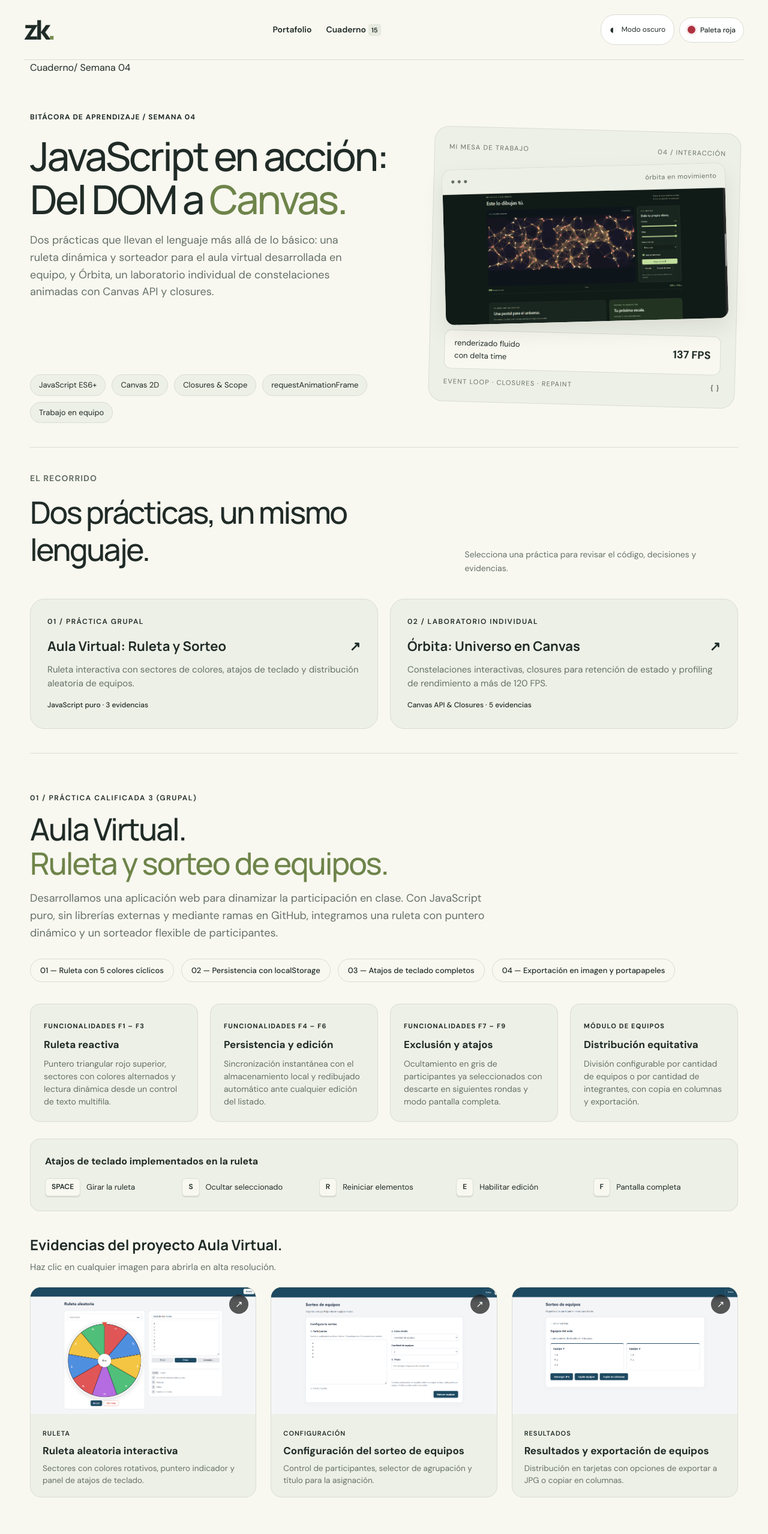
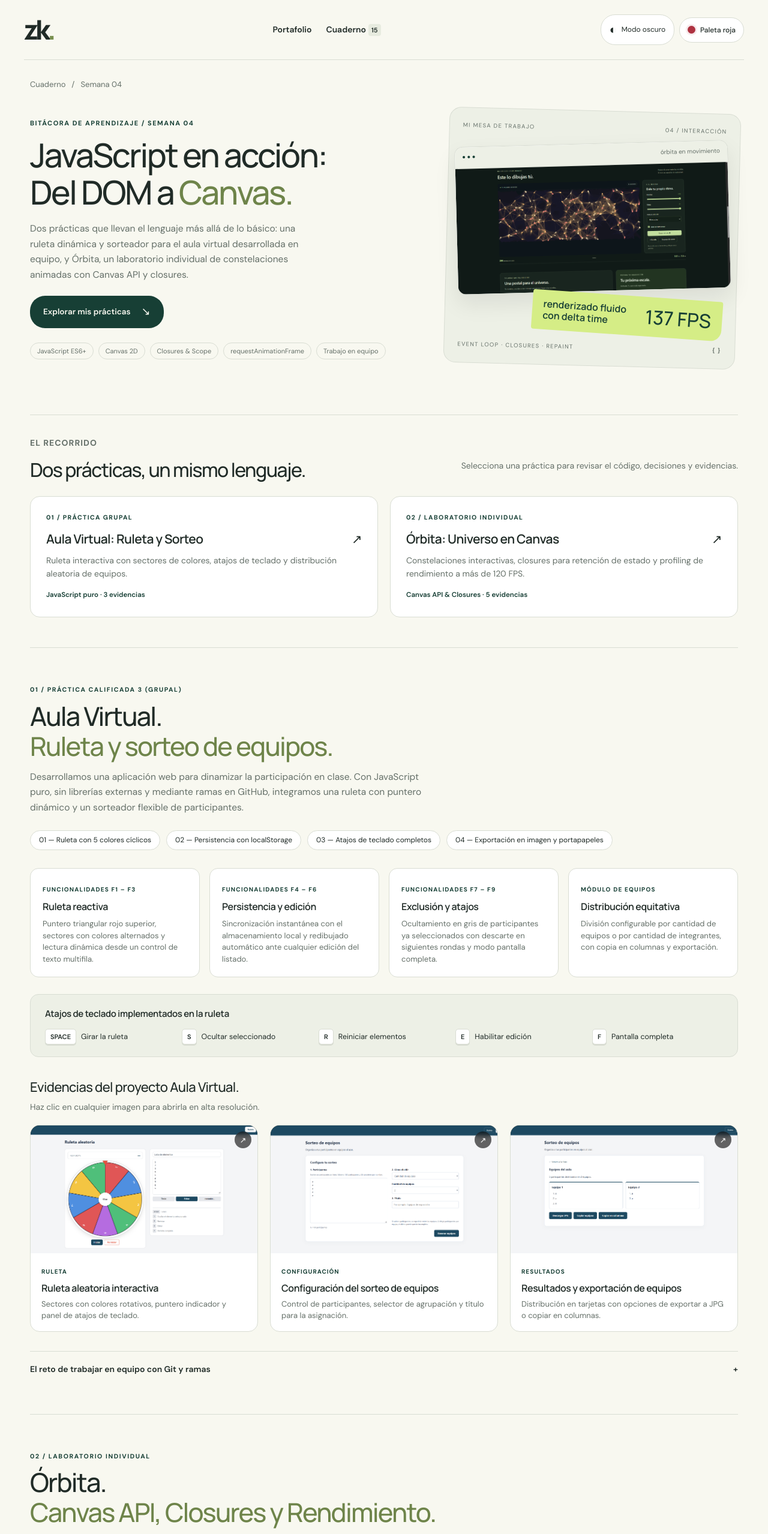
Before and after one commit to ZairRaaa/ZairPortafolio, a plain HTML site: page pages/cuaderno/semana-04/index.html in a window 1280 px wide. Shown: the top 2557 px of the page at 60% size. Drawn offline with Linux system fonts and the light colour scheme.

Commit message:
Afino la tipografía y ordeno las secciones de la semana cuatro

```diff
--- a/pages/cuaderno/semana-04/css/semana-04.css
+++ b/pages/cuaderno/semana-04/css/semana-04.css
@@ -1,6 +1,6 @@
-/* Semana 04: JavaScript, DOM, Closures, Canvas y evidencias */
+/* Semana 04: Tipografía editorial, armonía con el cuaderno y variables globales */
 .week-four {
-  --week-radius: 24px;
+  --week-radius: 20px;
 }
 .week-four main {
   overflow: clip;
@@ -9,67 +9,87 @@
   scroll-margin-top: 32px;
 }
 
-/* Hero de la semana 4 */
+/* Hero elegante y proporcionado */
+.lab-intro {
+  padding: 30px 0 40px;
+}
+.breadcrumbs {
+  display: flex;
+  gap: 10px;
+  font-size: 13px;
+  color: var(--muted);
+  margin-bottom: 8px;
+}
 .week-hero {
   display: grid;
-  grid-template-columns: 1.15fr 0.95fr;
+  grid-template-columns: 1.25fr 0.95fr;
   align-items: center;
-  gap: 50px;
-  padding: 60px 0 40px;
+  gap: 55px;
+  padding: 25px 0 40px;
+}
+.week-hero-copy .eyebrow {
+  color: var(--green);
+  font-size: 11px;
+  letter-spacing: 1.5px;
+  font-weight: 650;
+  margin-bottom: 12px;
 }
 .week-hero h1 {
-  font-size: clamp(40px, 5.2vw, 72px);
-  letter-spacing: -3px;
-  line-height: 1.08;
-  margin: 18px 0;
+  font-family: var(--display);
+  font-size: clamp(36px, 4.3vw, 58px);
+  letter-spacing: -2.4px;
+  line-height: 1.12;
+  font-weight: 500;
+  margin: 14px 0 18px;
 }
 .hero-summary {
-  max-width: 520px;
+  max-width: 460px;
   color: var(--muted);
-  font-size: 18px;
-  line-height: 1.6;
+  font-size: 15.5px;
+  line-height: 1.65;
+  margin-bottom: 22px;
 }
 .week-cta {
   display: inline-flex;
   align-items: center;
-  gap: 20px;
-  background: var(--brand);
+  gap: 18px;
+  background: var(--green);
   color: var(--paper);
-  padding: 14px 26px;
-  border-radius: 30px;
-  margin: 20px 0 24px;
+  padding: 12px 22px;
+  border-radius: 25px;
+  font-size: 13.5px;
+  font-weight: 550;
   text-decoration: none;
-  font-weight: 500;
+  margin-bottom: 24px;
   transition: transform 0.2s ease, opacity 0.2s ease;
 }
 .week-cta:hover {
   transform: translateY(-2px);
-  opacity: 0.95;
+  opacity: 0.94;
 }
 .week-cta span {
-  font-size: 20px;
+  font-size: 18px;
 }
 .intro-tags {
   display: flex;
   flex-wrap: wrap;
-  gap: 10px;
+  gap: 8px;
 }
 .intro-tags span {
-  background: var(--soft);
+  font-size: 11px;
   border: 1px solid var(--line);
-  padding: 6px 14px;
+  padding: 4px 11px;
   border-radius: 20px;
-  font-size: 13px;
-  color: var(--ink);
+  color: var(--muted);
 }
 
-/* Tarjeta visual derecha del Hero */
+/* Tarjeta visual derecha del Hero (idéntica en estilo a semana 3) */
 .hero-composition {
   position: relative;
   background: var(--soft);
   border: 1px solid var(--line);
   border-radius: var(--week-radius);
-  padding: 24px;
+  padding: 22px;
   transform: rotate(1.5deg);
   transition: transform 0.3s ease;
 }
@@ -80,33 +100,33 @@
   display: flex;
   justify-content: space-between;
   align-items: center;
-  font-size: 11px;
-  letter-spacing: 1.2px;
+  font-size: 9.5px;
+  letter-spacing: 1.3px;
   color: var(--muted);
 }
 .composition-window {
-  margin: 18px -6px 18px;
+  margin: 16px -8px 16px;
   transform: rotate(-3deg);
   border: 1px solid var(--line);
-  border-radius: 16px;
-  background: var(--paper);
+  border-radius: 14px;
   overflow: hidden;
+  background: var(--card);
   box-shadow: 0 16px 36px rgba(0, 0, 0, 0.08);
 }
 .window-dots {
   display: flex;
   align-items: center;
   gap: 8px;
-  padding: 10px 14px;
+  padding: 9px 12px;
+  font-size: 9.5px;
+  color: var(--green);
+  border-bottom: 1px solid var(--line);
   background: var(--soft);
-  border-bottom: 1px solid var(--line);
-  font-size: 12px;
-  color: var(--muted);
 }
 .window-dots span {
   margin-left: auto;
-  font-size: 11px;
-  letter-spacing: 0.5px;
+  color: var(--muted);
+  font-size: 10px;
 }
 .composition-window img {
   width: 100%;
@@ -114,146 +134,164 @@
   display: block;
 }
 .composition-note {
+  position: relative;
   display: flex;
   justify-content: space-between;
   align-items: center;
-  background: var(--paper);
-  border: 1px solid var(--line);
-  border-radius: 12px;
-  padding: 10px 16px;
-  margin-bottom: 12px;
-  font-size: 13px;
-  color: var(--ink);
+  width: 72%;
+  padding: 14px 18px;
+  margin: -10px 0 14px auto;
+  background: var(--accent);
+  color: var(--tone-6);
+  border-radius: 4px 4px 18px 4px;
+  transform: rotate(2.5deg);
+  font: 600 16px/1.2 var(--display);
+}
+[data-theme="dark"] .composition-note {
+  color: #101c18;
 }
 .composition-note strong {
-  font-size: 18px;
-  color: var(--brand);
+  font-size: 32px;
+  font-weight: 500;
+  line-height: 1;
 }
 
 /* Directorio de prácticas */
 .practice-directory {
-  padding: 40px 0;
+  padding: 35px 0 50px;
   border-top: 1px solid var(--line);
+}
+.practice-directory h2 {
+  font-size: 32px;
+  letter-spacing: -1.5px;
+  margin: 0;
+  font-weight: 500;
 }
 .directory-grid {
   display: grid;
-  grid-template-columns: repeat(auto-fit, minmax(280px, 1fr));
+  grid-template-columns: repeat(2, minmax(0, 1fr));
   gap: 20px;
   margin-top: 24px;
 }
 .directory-card {
   display: flex;
   flex-direction: column;
-  background: var(--soft);
+  background: var(--card);
   border: 1px solid var(--line);
-  border-radius: var(--week-radius);
-  padding: 28px;
+  border-radius: 16px;
+  padding: 26px;
   text-decoration: none;
   color: var(--ink);
-  transition: transform 0.25s ease, border-color 0.25s ease, box-shadow 0.25s ease;
+  transition: transform 0.2s ease, border-color 0.2s ease;
 }
 .directory-card:hover {
-  transform: translateY(-4px);
-  border-color: var(--brand);
-  box-shadow: 0 12px 28px rgba(0, 0, 0, 0.06);
+  transform: translateY(-3px);
+  border-color: var(--green);
 }
 .directory-number {
-  font-size: 12px;
-  letter-spacing: 1.5px;
-  color: var(--brand);
-  font-weight: 600;
-  margin-bottom: 12px;
+  font-size: 10.5px;
+  letter-spacing: 1.4px;
+  color: var(--green);
+  font-weight: 650;
+  margin-bottom: 10px;
 }
 .directory-card h3 {
-  font-size: 22px;
-  margin: 0 0 10px;
+  font-family: var(--display);
+  font-size: 21px;
+  letter-spacing: -0.6px;
+  font-weight: 550;
+  margin: 0 0 8px;
   display: flex;
   align-items: center;
   justify-content: space-between;
 }
 .directory-card p {
   color: var(--muted);
-  font-size: 15px;
-  line-height: 1.5;
+  font-size: 14px;
+  line-height: 1.55;
   margin: 0 0 16px;
   flex-grow: 1;
 }
 .directory-meta {
-  font-size: 12px;
-  color: var(--brand);
-  font-weight: 500;
+  font-size: 11.5px;
+  color: var(--green);
+  font-weight: 550;
 }
 
 /* Secciones de Práctica */
 .practice-section {
-  padding: 60px 0;
+  padding: 55px 0 45px;
   border-top: 1px solid var(--line);
 }
 .practice-label {
   display: inline-block;
-  font-size: 12px;
-  font-weight: 600;
+  font-size: 10.5px;
+  font-weight: 650;
   letter-spacing: 1.6px;
-  color: var(--brand);
-  margin-bottom: 12px;
+  color: var(--green);
+  margin-bottom: 10px;
   text-transform: uppercase;
 }
 .practice-section h2 {
-  font-size: clamp(32px, 4vw, 52px);
-  letter-spacing: -2px;
-  line-height: 1.12;
-  margin: 0 0 16px;
+  font-family: var(--display);
+  font-size: clamp(28px, 3.4vw, 44px);
+  letter-spacing: -1.8px;
+  line-height: 1.15;
+  font-weight: 500;
+  margin: 0 0 14px;
 }
 .section-lead {
-  font-size: 18px;
+  font-size: 15.5px;
   color: var(--muted);
-  max-width: 760px;
-  line-height: 1.6;
-  margin-bottom: 28px;
+  max-width: 680px;
+  line-height: 1.65;
+  margin-bottom: 24px;
 }
 .practice-facts {
   display: flex;
   flex-wrap: wrap;
-  gap: 12px;
-  margin-bottom: 36px;
+  gap: 10px;
+  margin-bottom: 30px;
 }
 .practice-facts span {
-  background: var(--paper);
+  background: var(--card);
   border: 1px solid var(--line);
-  padding: 8px 16px;
+  padding: 6px 14px;
   border-radius: 20px;
-  font-size: 13px;
+  font-size: 12px;
   color: var(--ink);
-  font-weight: 500;
 }
 
-/* Bloques de especificaciones técnicas y requisitos */
+/* Bloques de especificaciones técnicas */
 .req-grid {
   display: grid;
-  grid-template-columns: repeat(auto-fit, minmax(260px, 1fr));
-  gap: 20px;
-  margin: 28px 0;
+  grid-template-columns: repeat(auto-fit, minmax(240px, 1fr));
+  gap: 16px;
+  margin: 24px 0 28px;
 }
 .req-card {
-  background: var(--soft);
+  background: var(--card);
   border: 1px solid var(--line);
-  border-radius: 16px;
-  padding: 22px;
+  border-radius: 14px;
+  padding: 20px;
 }
 .req-card span {
   display: inline-block;
-  font-size: 11px;
+  font-size: 10px;
   font-weight: 700;
   letter-spacing: 1.2px;
-  color: var(--brand);
-  margin-bottom: 8px;
+  color: var(--green);
+  margin-bottom: 6px;
 }
 .req-card h4 {
-  font-size: 17px;
-  margin: 0 0 8px;
+  font-family: var(--display);
+  font-size: 16px;
+  letter-spacing: -0.4px;
+  font-weight: 600;
+  margin: 0 0 6px;
 }
 .req-card p {
-  font-size: 14px;
+  font-size: 13px;
   color: var(--muted);
   line-height: 1.5;
   margin: 0;
@@ -263,70 +301,75 @@
 .shortcuts-box {
   background: var(--soft);
   border: 1px solid var(--line);
-  border-radius: 16px;
-  padding: 24px;
-  margin: 24px 0 36px;
+  border-radius: 14px;
+  padding: 20px 24px;
+  margin: 20px 0 32px;
 }
 .shortcuts-box h4 {
-  margin: 0 0 14px;
-  font-size: 16px;
+  font-family: var(--display);
+  font-size: 15px;
+  letter-spacing: -0.3px;
+  font-weight: 600;
+  margin: 0 0 12px;
 }
 .shortcuts-grid {
   display: grid;
-  grid-template-columns: repeat(auto-fit, minmax(180px, 1fr));
-  gap: 12px;
+  grid-template-columns: repeat(auto-fit, minmax(170px, 1fr));
+  gap: 10px;
 }
 .shortcut-item {
   display: flex;
   align-items: center;
-  gap: 10px;
-  font-size: 13px;
+  gap: 8px;
+  font-size: 12.5px;
   color: var(--ink);
 }
 kbd {
   display: inline-block;
-  padding: 4px 10px;
-  background: var(--paper);
+  padding: 3px 8px;
+  background: var(--card);
   border: 1px solid var(--line);
-  border-radius: 6px;
+  border-radius: 5px;
   box-shadow: 0 2px 0 var(--line);
-  font-family: inherit;
-  font-size: 12px;
+  font-family: var(--font);
+  font-size: 11px;
   font-weight: 600;
   color: var(--ink);
 }
 
-/* Grilla de Evidencias (Cards con Zoom) */
+/* Grilla de Evidencias */
 .evidence-heading {
-  margin-top: 36px;
-  margin-bottom: 20px;
+  margin-top: 32px;
+  margin-bottom: 18px;
 }
 .evidence-heading h3 {
-  font-size: 24px;
-  margin: 0 0 6px;
+  font-family: var(--display);
+  font-size: 22px;
+  letter-spacing: -0.6px;
+  font-weight: 500;
+  margin: 0 0 4px;
 }
 .evidence-heading p {
   color: var(--muted);
-  font-size: 15px;
+  font-size: 14px;
   margin: 0;
 }
 .evidence-grid {
   display: grid;
-  grid-template-columns: repeat(auto-fit, minmax(320px, 1fr));
-  gap: 24px;
-  margin-bottom: 36px;
+  grid-template-columns: repeat(auto-fit, minmax(310px, 1fr));
+  gap: 20px;
+  margin-bottom: 32px;
 }
 .evidence-card {
-  background: var(--soft);
+  background: var(--card);
   border: 1px solid var(--line);
-  border-radius: 18px;
+  border-radius: 16px;
   overflow: hidden;
-  transition: transform 0.25s ease, box-shadow 0.25s ease, border-color 0.25s ease;
+  transition: transform 0.2s ease, border-color 0.2s ease;
 }
 .evidence-card:hover {
-  transform: translateY(-4px);
-  border-color: var(--brand);
-  box-shadow: 0 16px 32px rgba(0, 0, 0, 0.07);
+  transform: translateY(-3px);
+  border-color: var(--green);
 }
 .evidence-link {
   display: block;
@@ -343,46 +386,49 @@ kbd {
   width: 100%;
   height: 100%;
   object-fit: cover;
-  transition: transform 0.4s ease;
+  transition: transform 0.35s ease;
   display: block;
 }
 .evidence-card:hover .evidence-image img {
-  transform: scale(1.03);
+  transform: scale(1.025);
 }
 .image-expand {
   position: absolute;
-  top: 12px;
-  right: 12px;
-  background: rgba(0, 0, 0, 0.65);
+  top: 10px;
+  right: 10px;
+  background: rgba(0, 0, 0, 0.6);
   color: #fff;
-  width: 32px;
-  height: 32px;
+  width: 28px;
+  height: 28px;
   border-radius: 50%;
   display: flex;
   align-items: center;
   justify-content: center;
-  font-size: 15px;
+  font-size: 13px;
   backdrop-filter: blur(4px);
 }
 .evidence-caption {
-  padding: 18px 20px;
+  padding: 16px 18px;
 }
 .evidence-tag {
   display: inline-block;
-  font-size: 11px;
-  font-weight: 600;
+  font-size: 10px;
+  font-weight: 650;
   letter-spacing: 1px;
   text-transform: uppercase;
-  color: var(--brand);
-  margin-bottom: 6px;
+  color: var(--green);
+  margin-bottom: 5px;
 }
 .evidence-caption h4 {
-  font-size: 17px;
-  margin: 0 0 6px;
+  font-family: var(--display);
+  font-size: 16px;
+  letter-spacing: -0.4px;
+  font-weight: 600;
+  margin: 0 0 5px;
 }
 .evidence-caption p {
   color: var(--muted);
-  font-size: 13.5px;
+  font-size: 13px;
   line-height: 1.45;
   margin: 0;
 }
@@ -391,46 +437,50 @@ kbd {
 .metrics-banner {
   background: var(--soft);
   border: 1px solid var(--line);
-  border-radius: 18px;
-  padding: 26px;
-  margin: 32px 0;
+  border-radius: 16px;
+  padding: 22px 26px;
+  margin: 28px 0;
   display: flex;
   flex-wrap: wrap;
   align-items: center;
   justify-content: space-between;
-  gap: 24px;
+  gap: 20px;
 }
 .metrics-info h3 {
-  font-size: 20px;
-  margin: 0 0 6px;
+  font-family: var(--display);
+  font-size: 18px;
+  letter-spacing: -0.4px;
+  font-weight: 600;
+  margin: 0 0 4px;
 }
 .metrics-info p {
   color: var(--muted);
-  font-size: 14.5px;
+  font-size: 13.5px;
   margin: 0;
 }
 .metrics-badges {
   display: flex;
-  gap: 16px;
+  gap: 14px;
   flex-wrap: wrap;
 }
 .metric-badge {
-  background: var(--paper);
+  background: var(--card);
   border: 1px solid var(--line);
-  border-radius: 14px;
-  padding: 14px 20px;
+  border-radius: 12px;
+  padding: 10px 16px;
   text-align: center;
-  min-width: 110px;
+  min-width: 95px;
 }
 .metric-badge strong {
   display: block;
-  font-size: 26px;
-  color: var(--brand);
+  font-family: var(--display);
+  font-size: 24px;
+  color: var(--green);
   line-height: 1;
-  margin-bottom: 4px;
+  margin-bottom: 3px;
 }
 .metric-badge span {
-  font-size: 12px;
+  font-size: 11px;
   color: var(--muted);
 }
 
@@ -438,24 +488,31 @@ kbd {
 .interactive-demo {
   background: var(--soft);
   border: 1px solid var(--line);
-  border-radius: 20px;
-  padding: 28px;
-  margin: 36px 0;
+  border-radius: 16px;
+  padding: 22px;
+  margin: 28px 0;
 }
 .demo-header {
   display: flex;
   justify-content: space-between;
   align-items: center;
-  margin-bottom: 18px;
+  margin-bottom: 14px;
   flex-wrap: wrap;
-  gap: 12px;
+  gap: 10px;
+}
+.demo-header h3 {
+  font-family: var(--display);
+  font-size: 17px;
+  letter-spacing: -0.4px;
+  font-weight: 600;
+  margin: 3px 0 0;
 }
 .demo-canvas-wrap {
   position: relative;
   width: 100%;
-  height: 240px;
-  background: #0b110e;
-  border-radius: 14px;
+  height: 200px;
+  background: #090e0c;
+  border-radius: 12px;
   overflow: hidden;
   border: 1px solid var(--line);
 }
@@ -468,32 +525,51 @@ kbd {
   display: flex;
   justify-content: space-between;
   align-items: center;
-  margin-top: 14px;
+  margin-top: 10px;
   flex-wrap: wrap;
-  gap: 10px;
+  gap: 8px;
 }
 .demo-fps {
-  font-size: 13px;
+  font-size: 12px;
+  color: var(--green);
+  font-weight: 550;
+  font-variant-numeric: tabular-nums;
+}
+
+/* Notas detalladas desplegables (idénticas a semana 3) */
+.lab-notes {
+  border-top: 1px solid var(--line);
+  margin-top: 24px;
+}
+.lab-notes summary {
+  padding: 18px 0;
+  font-size: 14px;
+  font-weight: 550;
+  color: var(--ink);
+}
+.lab-notes p {
+  font-size: 14px;
   color: var(--muted);
-  font-variant-numeric: tabular-nums;
+  line-height: 1.6;
+  margin: 8px 0 14px;
 }
 
 /* Paginación entre semanas */
 .week-links {
   display: flex;
   justify-content: space-between;
-  margin-top: 48px;
-  padding-top: 24px;
+  margin-top: 40px;
+  padding-top: 20px;
   border-top: 1px solid var(--line);
 }
 .week-links a {
   text-decoration: none;
   color: var(--ink);
-  font-weight: 500;
-  font-size: 15px;
+  font-weight: 550;
+  font-size: 14px;
 }
 .week-links a:hover {
-  color: var(--brand);
+  color: var(--green);
 }
 
 /* Diálogo de evidencias (Modal) */
@@ -501,46 +577,46 @@ kbd {
   border: none;
   background: transparent;
   padding: 0;
-  max-width: 92vw;
-  max-height: 94vh;
+  max-width: 90vw;
+  max-height: 92vh;
   outline: none;
 }
 .evidence-dialog::backdrop {
-  background: rgba(0, 0, 0, 0.85);
-  backdrop-filter: blur(6px);
+  background: rgba(0, 0, 0, 0.82);
+  backdrop-filter: blur(5px);
 }
 .viewer-header {
   display: flex;
   justify-content: space-between;
   align-items: center;
-  padding: 12px 18px;
-  background: rgba(18, 22, 20, 0.95);
-  border-top-left-radius: 16px;
-  border-top-right-radius: 16px;
+  padding: 10px 16px;
+  background: rgba(16, 22, 19, 0.96);
+  border-top-left-radius: 14px;
+  border-top-right-radius: 14px;
   color: #e5ece8;
-  font-size: 13px;
+  font-size: 12px;
 }
 .viewer-header button {
   background: transparent;
   border: none;
   color: #e5ece8;
   cursor: pointer;
-  font-size: 14px;
+  font-size: 13px;
   display: flex;
   align-items: center;
-  gap: 6px;
+  gap: 5px;
 }
 .viewer-stage {
   background: #000;
   display: flex;
   justify-content: center;
   align-items: center;
-  max-height: 68vh;
+  max-height: 65vh;
   overflow: auto;
 }
 .viewer-stage img {
   max-width: 100%;
-  max-height: 68vh;
+  max-height: 65vh;
   object-fit: contain;
   display: block;
 }
@@ -548,51 +624,56 @@ kbd {
   display: flex;
   justify-content: space-between;
   align-items: center;
-  padding: 18px 24px;
-  background: rgba(18, 22, 20, 0.95);
-  border-bottom-left-radius: 16px;
-  border-bottom-right-radius: 16px;
+  padding: 16px 20px;
+  background: rgba(16, 22, 19, 0.96);
+  border-bottom-left-radius: 14px;
+  border-bottom-right-radius: 14px;
   color: #fff;
-  gap: 20px;
+  gap: 16px;
 }
 .viewer-caption h2 {
-  font-size: 18px;
-  margin: 0 0 4px;
+  font-family: var(--display);
+  font-size: 16px;
+  margin: 0 0 3px;
+  font-weight: 550;
 }
 .viewer-caption p {
-  font-size: 13.5px;
+  font-size: 12.5px;
   color: #9cb1a4;
   margin: 0;
 }
 .viewer-controls {
   display: flex;
-  gap: 8px;
+  gap: 6px;
 }
 .viewer-controls button {
-  background: #233128;
-  border: 1px solid #36493d;
+  background: #202d25;
+  border: 1px solid #33463a;
   color: #fff;
-  width: 36px;
-  height: 36px;
-  border-radius: 8px;
+  width: 32px;
+  height: 32px;
+  border-radius: 6px;
   cursor: pointer;
   display: flex;
   align-items: center;
   justify-content: center;
-  font-size: 16px;
+  font-size: 14px;
   transition: background 0.2s ease;
 }
 .viewer-controls button:hover {
-  background: #2f4337;
+  background: #2a3c32;
 }
 
 @media (max-width: 860px) {
   .week-hero {
     grid-template-columns: 1fr;
-    gap: 36px;
+    gap: 32px;
   }
   .hero-composition {
     transform: none;
+  }
+  .directory-grid {
+    grid-template-columns: 1fr;
   }
   .viewer-caption {
     flex-direction: column;
--- a/pages/cuaderno/semana-04/index.html
+++ b/pages/cuaderno/semana-04/index.html
@@ -237,6 +237,15 @@
             </a>
           </article>
         </div>
+        <details class="lab-notes">
+          <summary>El reto de trabajar en equipo con Git y ramas <span>+</span></summary>
+          <p>
+            El desarrollo se organizó en ramas individuales en GitHub para distribuir los módulos: la física de rotación de la ruleta, la persistencia en <code>localStorage</code>, los atajos de teclado y la lógica de partición de equipos. Cada integrante probó su módulo de forma aislada antes de realizar la integración final mediante merge en la rama principal.
+          </p>
+          <p>
+            Uno de los mayores desafíos fue garantizar que la ruleta y el listado de participantes se mantuvieran sincronizados bidireccionalmente sin generar redundancia de eventos ni ciclos infinitos de renderizado.
+          </p>
+        </details>
       </section>
 
       <!-- PRÁCTICA 2: Órbita (Individual) -->
@@ -419,6 +428,15 @@
             </a>
           </article>
         </div>
+        <details class="lab-notes">
+          <summary>Decisiones técnicas de animación y control de memoria <span>+</span></summary>
+          <p>
+            Al trabajar con Canvas 2D y 200 partículas, la tentación inicial es recrear objetos en cada frame; sin embargo, eso genera presión sobre el recolector de basura (Garbage Collector) y provoca caídas de frames visibles (micro-stutters). El uso de closures permitió mantener una estructura de datos estable en memoria y recalcular únicamente las posiciones necesarias con delta time.
+          </p>
+          <p>
+            En la pestaña Performance de Chrome DevTools se comprobó que el tiempo de ejecución en el hilo principal se mantiene por debajo de 8 ms por cuadro, garantizando una animación sedosa a más de 120 FPS sin nodos desvinculados (detached DOM nodes).
+          </p>
+        </details>
       </section>
 
       <!-- Reflexión de la semana -->
```
